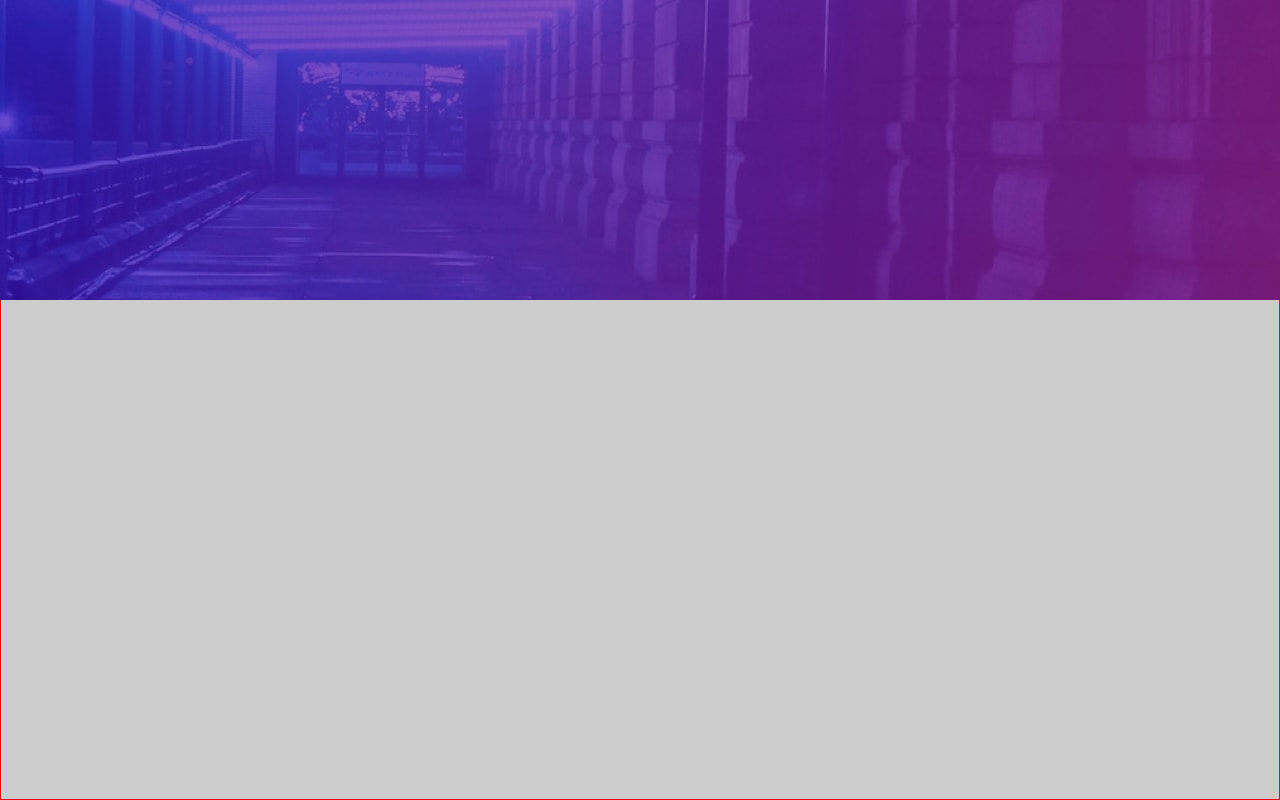
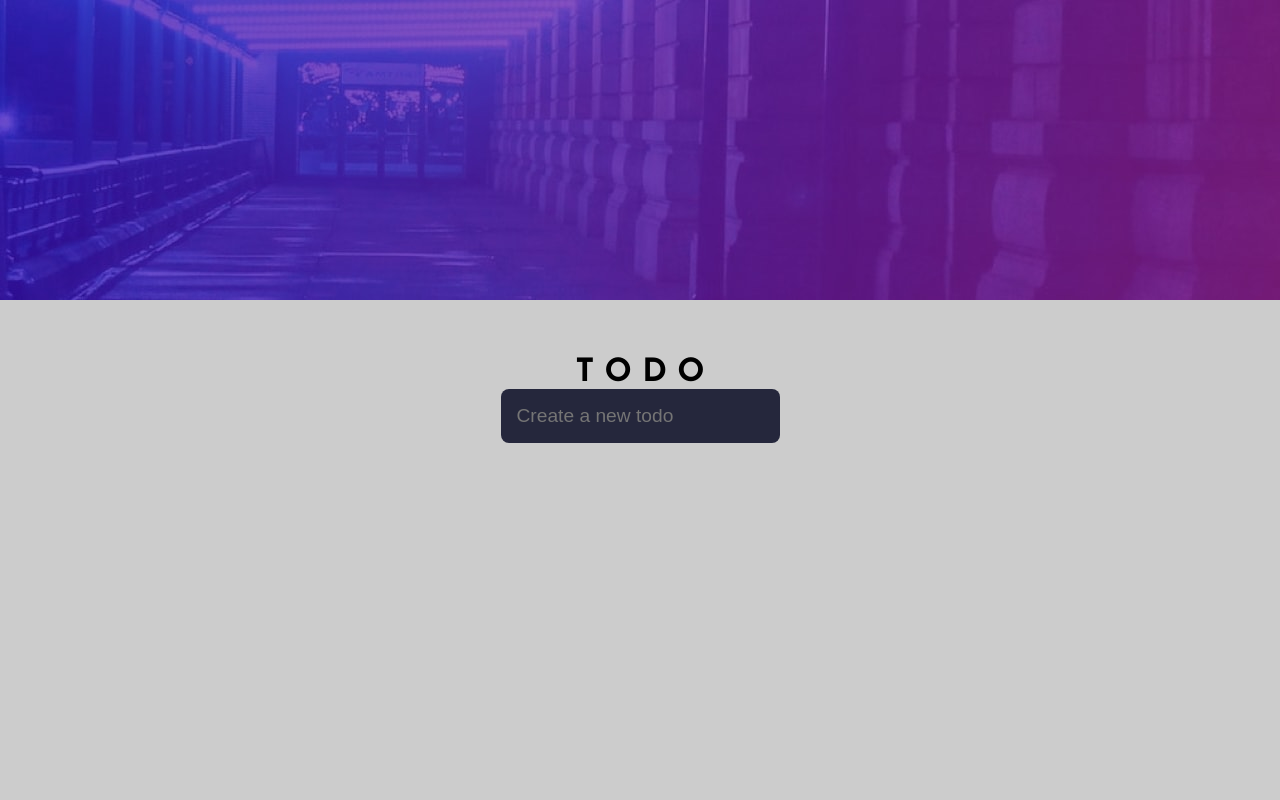
Before and after one commit to Santiagoq3/todo-app-frontenMentor, a React (Create React App) app: page / in a window 1280 px wide. Built offline with nearby package versions, Linux system fonts and the light colour scheme.

Commit message:
todo form

```diff
--- a/src/App.js
+++ b/src/App.js
@@ -1,9 +1,10 @@
 import './App.css';
+import { TodoContainer } from './components/TodoContainer';
 
 function App() {
   return (
     <div className="App">
-      saludos
+      <TodoContainer />
     </div>
   );
 }
--- /dev/null
+++ b/src/components/TodoContainer.js
@@ -0,0 +1,16 @@
+import React from 'react'
+import "./todocontainer.css"
+export const TodoContainer = () => {
+  return (
+    <main className='todocontainer'>
+        <div>
+            <h1>T O D O</h1>
+        </div>
+        <form>
+            <div className='todocontainer_container-input'>
+                <input type="text" placeholder='Create a new todo' />
+            </div>
+        </form>
+    </main>
+  )
+}
--- /dev/null
+++ b/src/components/todocontainer.css
@@ -0,0 +1,23 @@
+.todocontainer{
+    z-index: 1;
+    display: flex;
+    justify-content: center;
+    align-items: center;
+    height: 100vh;
+    display: flex;
+    flex-direction: column;
+}
+
+.todocontainer_container-input{
+    background-color: hsl(235, 24%, 19%) ;
+    padding: 1em;
+    border-radius: 8px;
+}
+
+.todocontainer_container-input input{
+    background: none;
+    border: none;
+    outline: none;
+    font-size: 1.2rem;
+    color: #fff;
+}
--- a/src/index.css
+++ b/src/index.css
@@ -11,13 +11,14 @@ body {
   -moz-osx-font-smoothing: grayscale;
   font-family: 'Josefin Sans', sans-serif;
   min-height: 100vh;
-  border: 1px solid red;
   background-color:#ccc;
+  background-image: url(../public/images/bg-desktop-dark.jpg);
+  background-repeat: no-repeat;
 
 }
 
 body::before{
-  content: "";
+  /* content: "";
   height: clamp(12.5rem, 24vw, 18.75rem);
   background-image: url(../public/images/bg-desktop-dark.jpg);
   background-repeat: no-repeat;
@@ -25,5 +26,12 @@ body::before{
   padding-top: clamp(2.375rem, 4vw, 2.5rem);
   position: absolute;
   top: 0;
-  width: 100%;
+  width: 100%; */
 }
+
+@media (max-width: 375px) {
+
+  body{
+    background-image: url(../public/images/bg-mobile-dark.jpg);
+  }
+}
```
